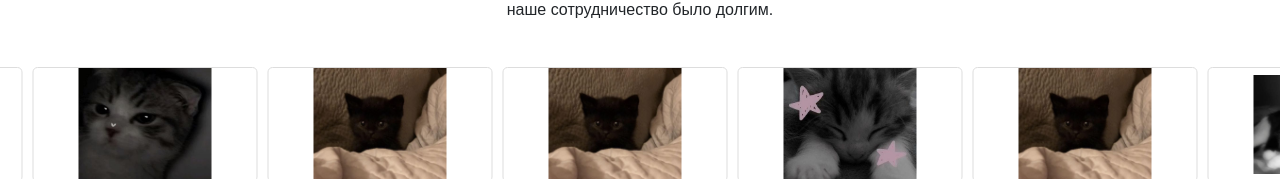
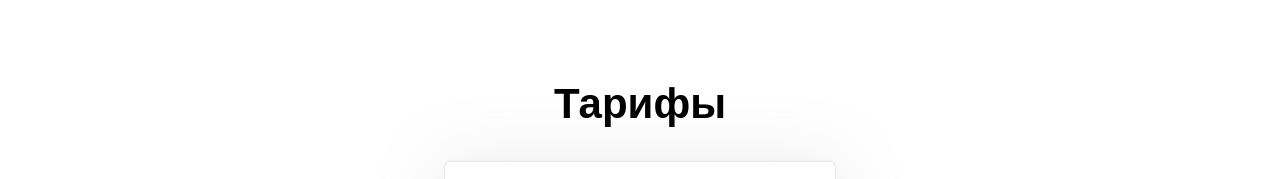
Before and after one commit to akulov1/project, a Vue app: page / in a window 1280 px wide. Shown: the part 4038-4217 px from the top of the page. Built offline with nearby package versions, Linux system fonts and the light colour scheme.

Commit message:
chande App.vue file, add TarifApp to template,script,style

```diff
--- a/src/App.vue
+++ b/src/App.vue
@@ -3,9 +3,9 @@
     <AppHeader />
     <InformApp />
     <TeamApp />
-    <BehindeTariff/>
-
-    <Slider/>
+    <BehindeTariff />
+    <TarifApp></TarifApp>
+    <Slider />
 
     <!-- Остальное содержимое вашего приложения -->
   </div>
@@ -17,6 +17,8 @@ import InformApp from './components/InformApp.vue';
 import TeamApp from './components/TeamApp.vue';
 import BehindeTariff from './components/BehindeTariff.vue';
 import Slider from './components/Slider.vue';
+import TarifApp from "./components/TarifApp.vue"
+
 
 
 
@@ -26,16 +28,15 @@ export default {
     AppHeader,
     InformApp,
     TeamApp,
-    Slider
+    Slider,
+    TarifApp
 
   },
 };
 </script>
 
 <style>
-
-*{
+* {
   font-family: 'Montserrat', sans-serif;
 }
-
 </style>
```
